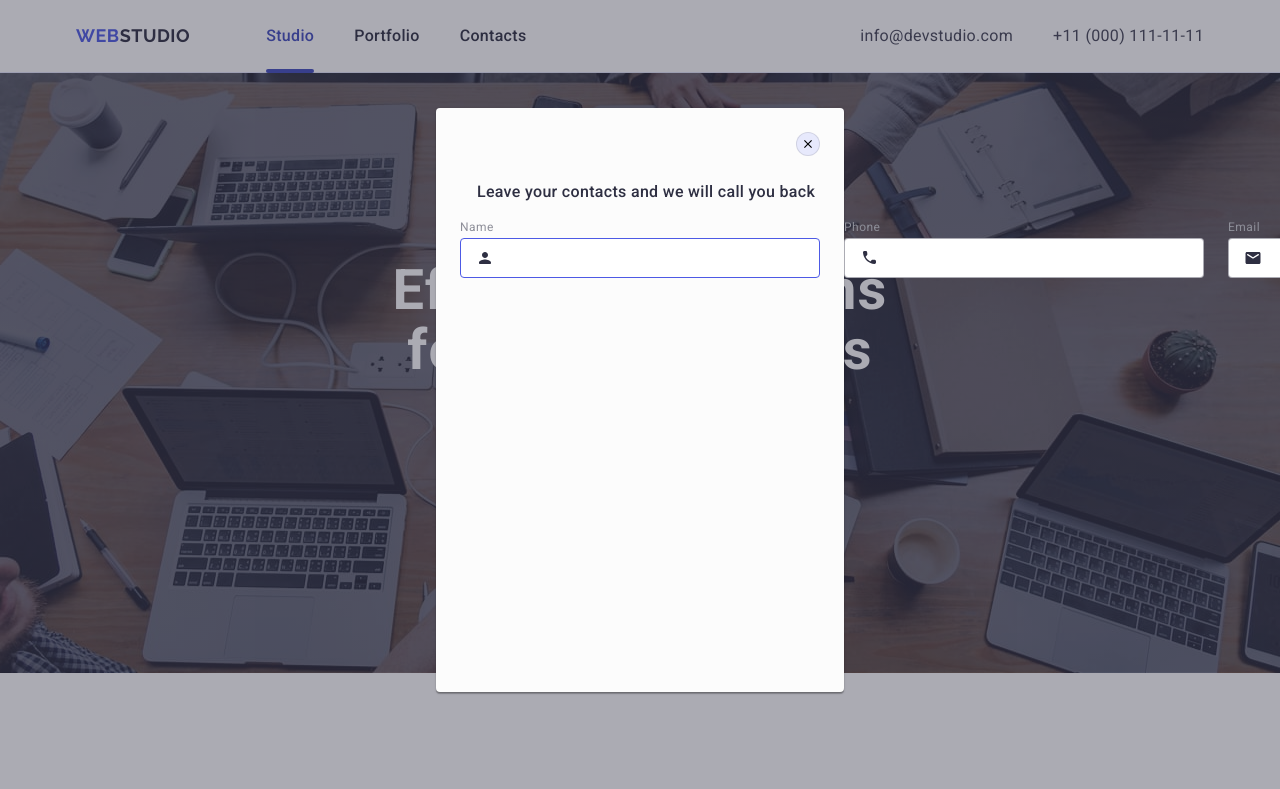
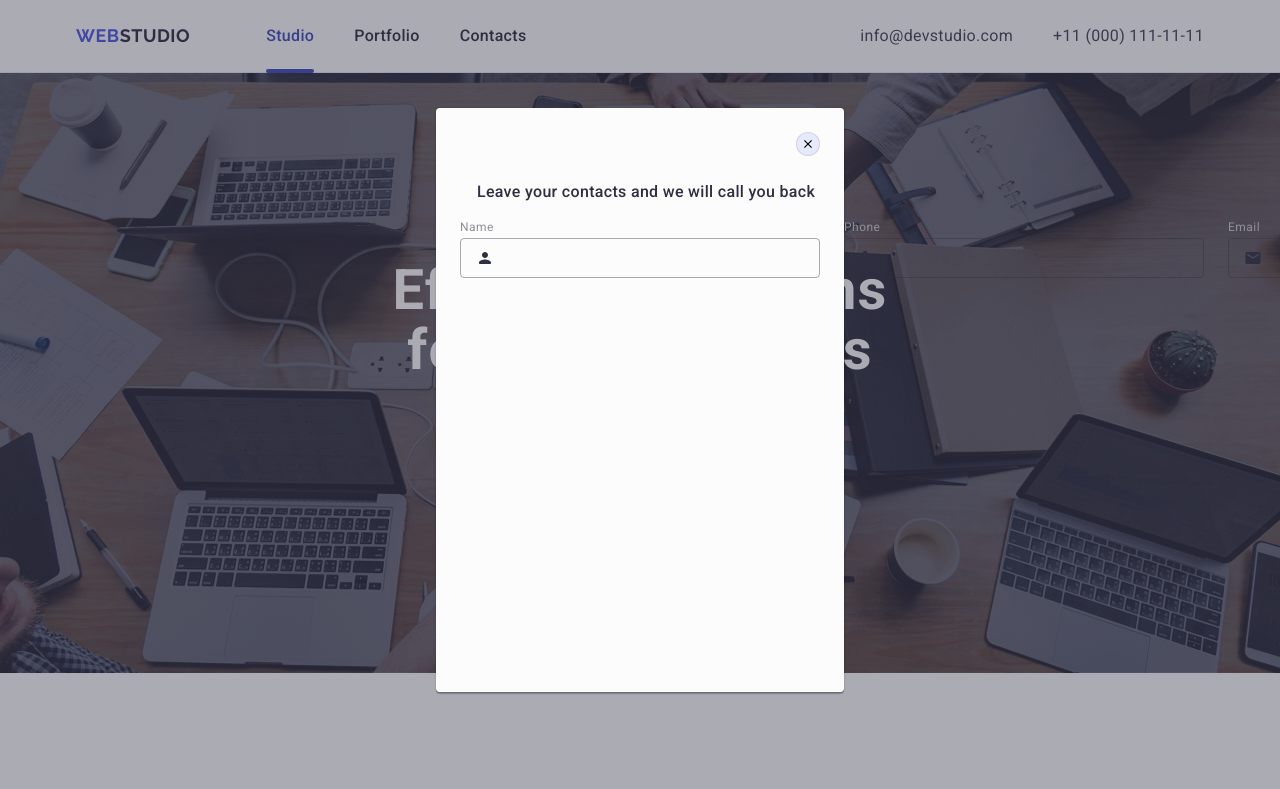
Before and after one commit to OlesiaTsaturian/goit-markup-hw-05, a plain HTML site: page index.html in a window 1280 px wide. Shown: the top 789 px of the page. Drawn offline with nearby package versions, Linux system fonts and the light colour scheme.

Commit message:
add new rools to overlay label

```diff
--- a/css/styles.css
+++ b/css/styles.css
@@ -696,29 +696,30 @@ address {
 .modal-input {
   border: 1px solid rgba(46, 47, 66, 0.4);
   border-radius: 4px;
+  background-color: transparent;
   width: 360px;
   height: 40px;
   font-weight: 400;
   font-size: 12px;
   line-height: 1.17;
   letter-spacing: 0.04em;
-
+  outline: transparent;
   padding-left: 38px;
-  transition: border-color 250ms cubic-bezier(0.4, 0, 0.2, 1), fill 250ms cubic-bezier(0.4, 0, 0.2, 1);
+  transition: border-color 250ms cubic-bezier(0.4, 0, 0.2, 1);
 }
-
+.modal-input-icon {
+  transition: fill 250ms cubic-bezier(0.4, 0, 0.2, 1);
+}
 .modal-input:hover,
 .modal-input:focus,
 .modal-text-area:hover,
-.modal-text-area:focus,
-.modal-accent {
+.modal-text-area:focus {
   border-color: var(--iris);
   outline: none;
 }
 
 .modal-input:hover + .modal-input-icon,
-.modal-input:focus + .modal-input-icon,
-.modal-accent-icon {
+.modal-input:focus + .modal-input-icon {
   fill: #404bbf;
 }
 .modal-input-container {
--- a/index.html
+++ b/index.html
@@ -455,8 +455,8 @@
           <div class="modal-input-wrap">
             <label class="modal-label" for="user-name">Name</label>
             <div class="modal-input-container">
-              <input class="modal-input modal-accent" type="text" name="user-name" id="user-name" />
-              <svg class="modal-input-icon modal-accent-icon" width="18" height="24">
+              <input class="modal-input" type="text" name="user-name" id="user-name" />
+              <svg class="modal-input-icon" width="18" height="24">
                 <use href="./images/icons.svg#icon-person"></use>
               </svg>
             </div>
```
